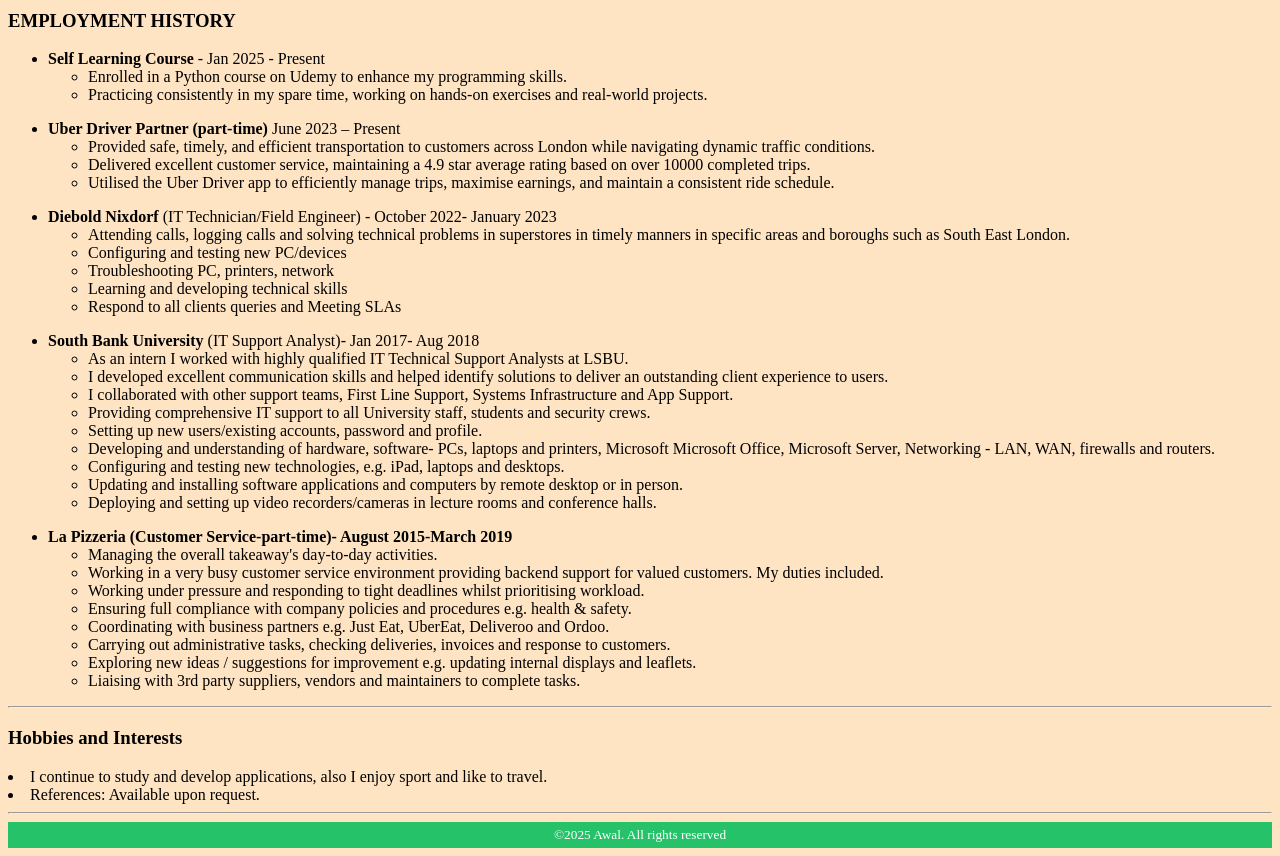
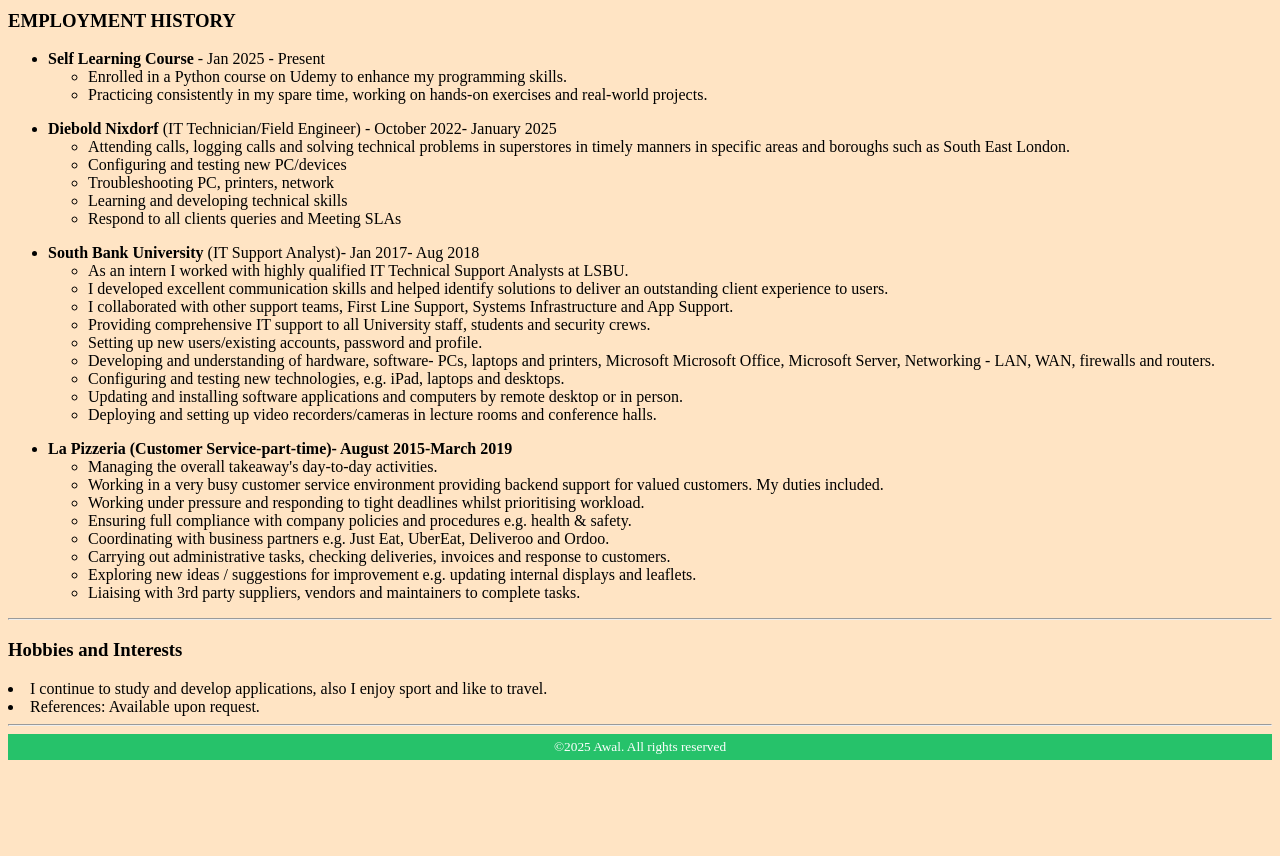
Before and after one commit to khana90/AK_Resume_HTML, a plain HTML site: page index.html in a window 1280 px wide. Shown: the part 1040-1896 px from the top of the page. After the commit the page ends 1808 px from the top, so only its background shows below. Drawn offline with Linux system fonts and the light colour scheme.

Commit message:
Update index.html
Edited the main pages ...<p></p> <ul> <li> <b> Uber Driver Partner (part-time) </b>  June 2023 – Present</li> <ul> <li>Provided safe, timely, and efficient transportation to customers across London while navigating dynamic traffic conditions. </li> <li>Delivered excellent customer service, maintaining a 4.9 star average rating based on over 10000 completed trips. </li> <li>Utilised the Uber Driver app to efficiently manage trips, maximise earnings, and maintain a consistent ride schedule.</li> </ul> </ul>

```diff
--- a/index.html
+++ b/index.html
@@ -103,19 +103,11 @@ Location: Kingston, UK | akofficial190@gmail.com <br>
 </ul>
 </ul>
 
-<p></p>
-<ul>
-<li> <b> Uber Driver Partner (part-time) </b>  June 2023 – Present</li>
-<ul>
-<li>Provided safe, timely, and efficient transportation to customers across London while navigating dynamic traffic conditions. </li>
-<li>Delivered excellent customer service, maintaining a 4.9 star average rating based on over 10000 completed trips. </li>
-<li>Utilised the Uber Driver app to efficiently manage trips, maximise earnings, and maintain a consistent ride schedule.</li>
-</ul>
-</ul>
+
 
 <p></p>
 <ul>
-<li> <b>Diebold Nixdorf  </b>  (IT Technician/Field Engineer)    -  October 2022- January 2023 <br> </li>
+<li> <b>Diebold Nixdorf  </b>  (IT Technician/Field Engineer)    -  October 2022- January 2025 <br> </li>
 <ul>
 <li> Attending calls, logging calls and solving technical problems in superstores in timely manners in specific areas and boroughs such as South East London.</li>
 <li>Configuring and testing new PC/devices</li>
```
